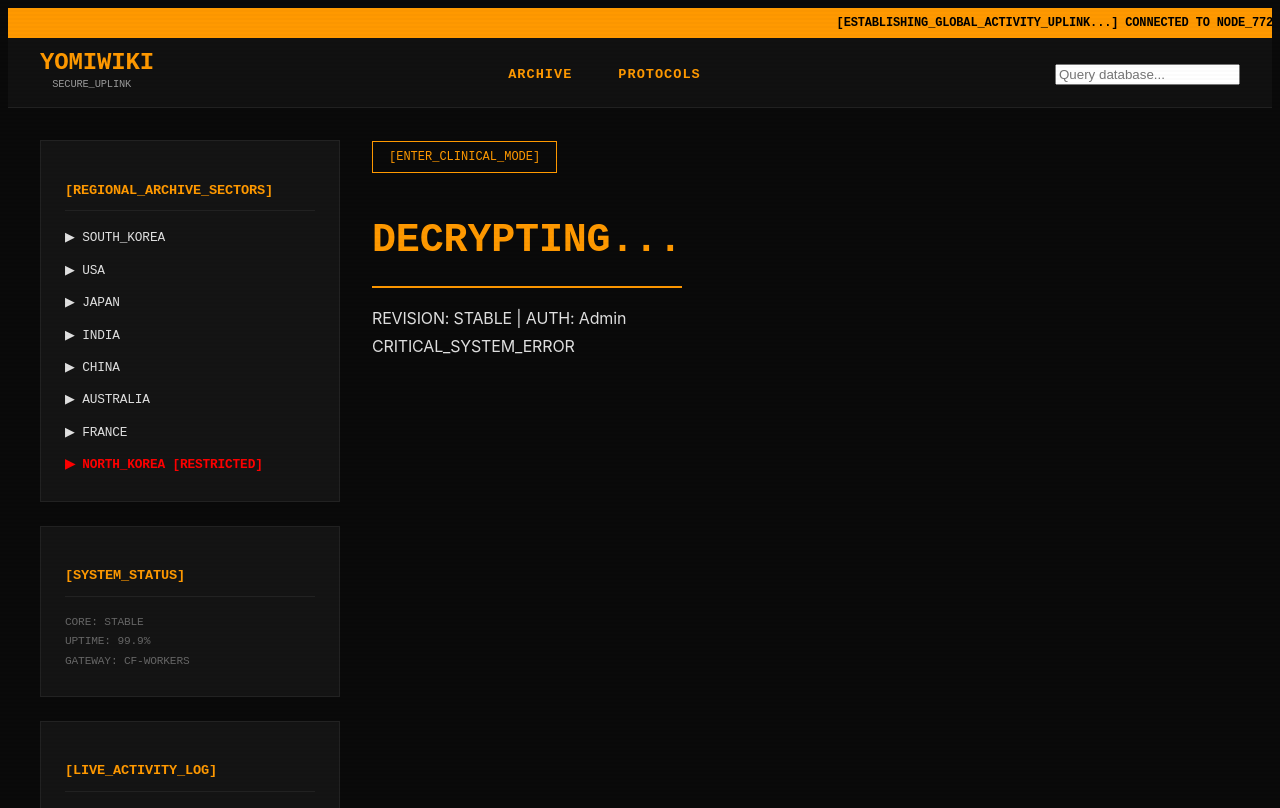
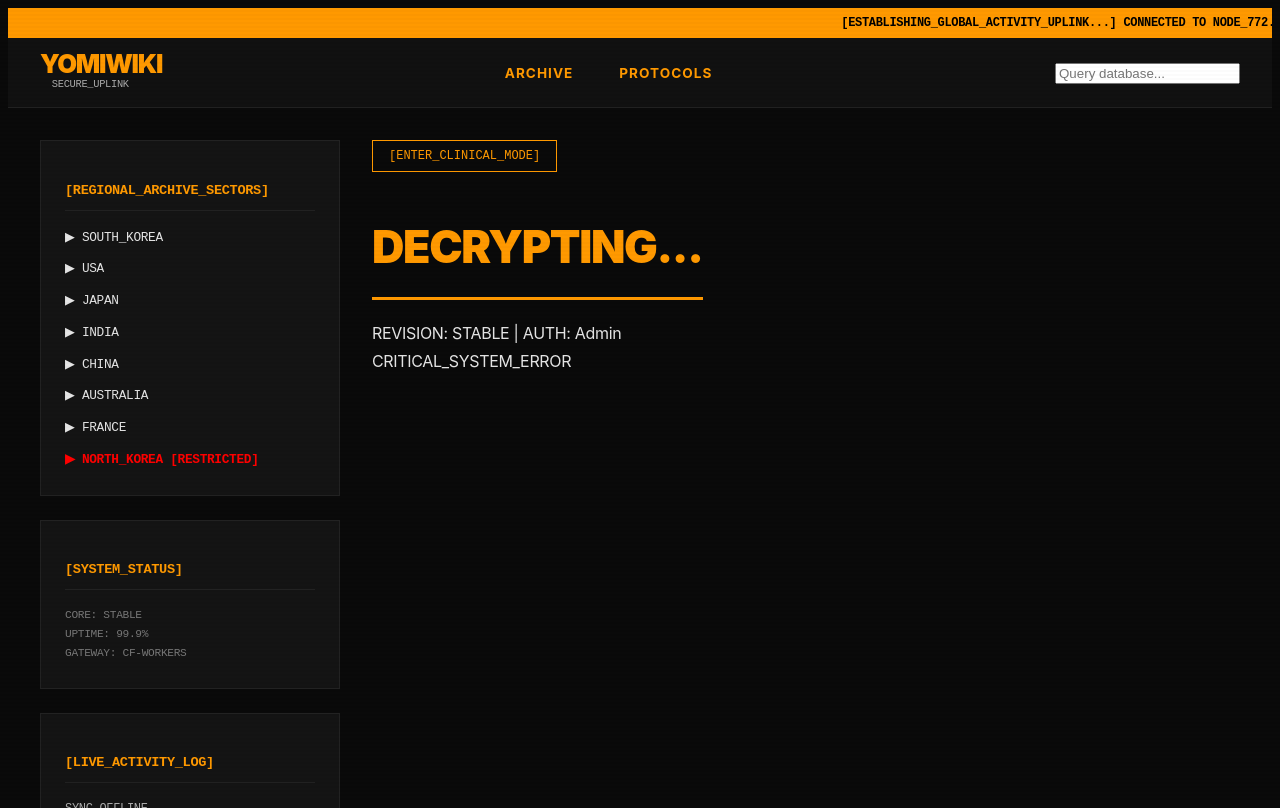
Before and after one commit to wlstj86231-cloud/test-yomiwiki, a website: page public/index.html in a window 1280 px wide. Drawn offline with nearby package versions, Linux system fonts and the light colour scheme; no server answers.

Commit message:
Design: Heavy-duty typography with Montserrat (900/800 weight) and zero-underline clean look

```diff
--- a/public/style.css
+++ b/public/style.css
@@ -3,9 +3,8 @@ a { text-decoration: none !important; color: inherit; }
 ul, ol { list-style: none !important; padding: 0; margin: 0; }
 * { box-sizing: border-box; }
 
-/* Import Sophisticated Fonts: Pretendard (Readability) & IBM Plex Mono (System Vibe) */
-@import url('https://cdn.jsdelivr.net/gh/orioncactus/pretendard@v1.3.9/dist/web/static/pretendard.min.css');
-@import url('https://fonts.googleapis.com/css2?family=IBM+Plex+Mono:ital,wght@0,100;0,200;0,300;0,400;0,500;0,600;0,700;1,100;1,200;1,300;1,400;1,500;1,600;1,700&display=swap');
+/* Import Heavy & Clean Fonts: Montserrat (Modern/Heavy) & IBM Plex Mono (System Vibe) */
+@import url('https://fonts.googleapis.com/css2?family=Montserrat:ital,wght@0,100..900;1,100..900&family=Noto+Sans+KR:wght@100..900&family=IBM+Plex+Mono:ital,wght@0,100..700;1,100..700&display=swap');
 
 :root {
     /* --- [1. Color Palette: Clinical Dark] --- */
@@ -20,9 +19,9 @@ ul, ol { list-style: none !important; padding: 0; margin: 0; }
     --accent-cyan-dim: #4696ad;
     --hazard-red: #ff4444;
 
-    --text-main: #e0e0e0;
-    --text-muted: #999999;
-    --text-dim: #666666;
+    --text-main: #e5e5e5;
+    --text-muted: #aaaaaa;
+    --text-dim: #777777;
     --text-critical: #ff4444;
 
     --border-color: #222222;
@@ -31,7 +30,7 @@ ul, ol { list-style: none !important; padding: 0; margin: 0; }
 
     /* --- [2. Typography Enhancement] --- */
     --font-mono: 'IBM Plex Mono', 'JetBrains Mono', monospace;
-    --font-sans: 'Pretendard', -apple-system, BlinkMacSystemFont, system-ui, Roboto, sans-serif;
+    --font-sans: 'Montserrat', 'Noto Sans KR', -apple-system, BlinkMacSystemFont, system-ui, Roboto, sans-serif;
 
     /* --- [3. UI Constants] --- */
     --radius: 0px;
@@ -46,10 +45,10 @@ html, body {
     background-color: var(--bg-main);
     color: var(--text-main);
     font-family: var(--font-sans);
-    line-height: 1.75; /* Improved for long reading */
-    letter-spacing: -0.01em; /* Modern clean spacing */
+    line-height: 1.7;
+    letter-spacing: -0.02em; /* Tightened for Montserrat's geometric look */
     overflow-x: hidden;
-    -webkit-font-smoothing: antialiased; /* Smoother text rendering */
+    -webkit-font-smoothing: antialiased;
 }
 
 /* --- [Scanlines Overlay] --- */
@@ -111,12 +110,13 @@ html, body {
 }
 
 .logo {
-    font-family: var(--font-mono);
+    font-family: var(--font-sans);
     color: var(--accent-orange);
-    font-size: 1.5rem;
-    font-weight: 900;
+    font-size: 1.6rem;
+    font-weight: 900; /* Extra Heavy Logo */
     text-transform: uppercase;
     line-height: 1;
+    letter-spacing: -0.05em;
 }
 
 .status-indicator { font-family: var(--font-mono); font-size: 0.65rem; color: var(--text-muted); }
@@ -125,10 +125,10 @@ html, body {
 
 .nav-list { display: flex; gap: 1.5rem; }
 .nav-list li a {
-    font-family: var(--font-mono);
+    font-family: var(--font-sans);
     color: var(--accent-orange) !important;
     font-size: 0.85rem;
-    font-weight: 600;
+    font-weight: 700;
     text-transform: uppercase;
     letter-spacing: 1px;
     padding: 5px 10px;
@@ -141,15 +141,16 @@ html, body {
     border-color: var(--accent-orange);
 }
 
-/* --- [Article Typography FIX] --- */
+/* --- [Article Typography] --- */
 .article-title {
-    font-family: var(--font-mono);
+    font-family: var(--font-sans);
     color: var(--accent-orange);
-    font-size: 2.5rem;
-    margin-bottom: 1rem;
-    font-weight: 800;
-    border-bottom: 2px solid var(--accent-orange);
-    padding-bottom: 10px;
+    font-size: 2.8rem;
+    margin-bottom: 1.2rem;
+    font-weight: 900;
+    border-bottom: 3px solid var(--accent-orange);
+    padding-bottom: 12px;
+    letter-spacing: -0.03em;
 }
 
 .article-body {
@@ -201,15 +202,16 @@ html, body {
 .article-body h2,
 .article-body h3,
 .article-body h4 {
-    font-family: var(--font-mono);
+    font-family: var(--font-sans);
+    font-weight: 800;
     color: var(--accent-orange);
-    border-left: 5px solid var(--accent-orange);
-    padding-left: 15px;
+    border-left: 6px solid var(--accent-orange);
+    padding-left: 18px;
     padding-bottom: 5px;
-    margin-top: 2.5rem;
-    margin-bottom: 1.2rem;
+    margin-top: 3.5rem;
+    margin-bottom: 1.5rem;
     text-transform: uppercase;
-    background: rgba(255, 153, 0, 0.05);
+    background: rgba(255, 153, 0, 0.03);
 }
 
 /* --- [Infobox STYLE RESTORE] --- */
@@ -388,7 +390,7 @@ html, body {
     opacity: 0.8;
 }
 .wiki-toc a { color: var(--text-main); }
-.wiki-toc a:hover { color: var(--accent-orange); text-decoration: underline !important; }
+.wiki-toc a:hover { color: var(--accent-orange); }
 
 /* --- [Footnotes Styling] --- */
 .wiki-footnotes {
@@ -427,4 +429,4 @@ html, body {
     text-decoration: none;
     margin: 0 2px;
 }
-.footnote-link:hover { text-decoration: underline !important; }
+.footnote-link:hover { color: var(--accent-orange); }
```
